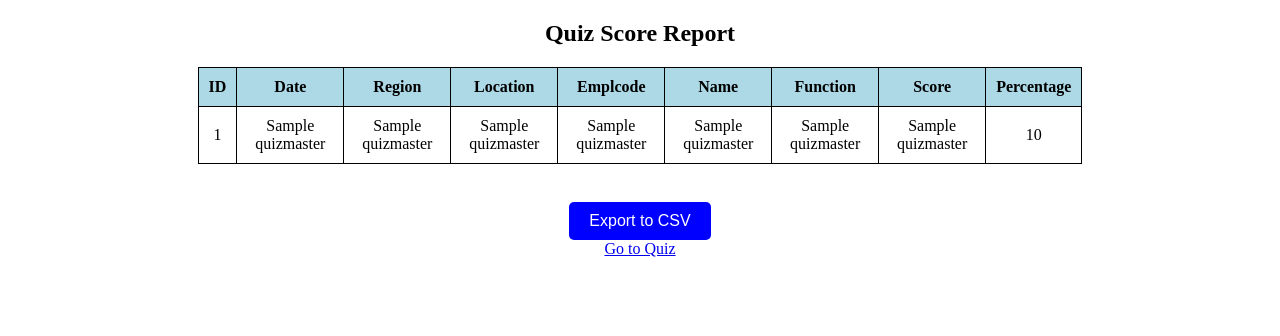
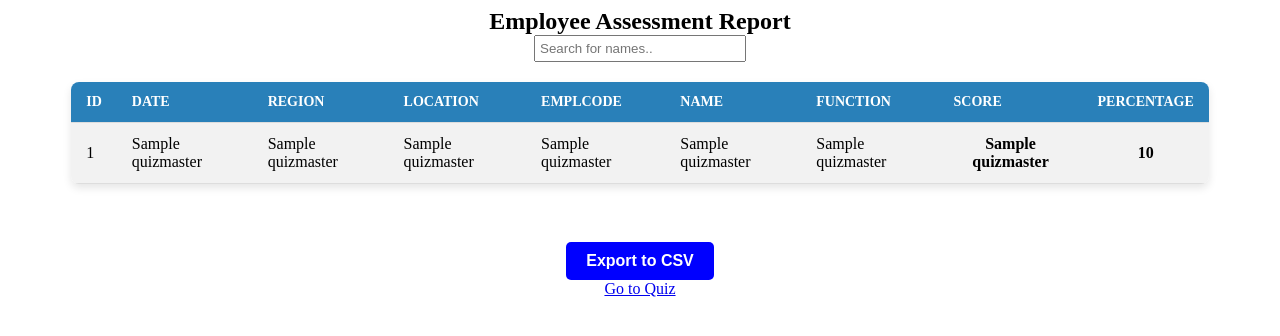
Before and after one commit to smartshipz/BDQuiz, a Flask app: page /Report in a window 1280 px wide. Shown: the top 336 px of the page. Run offline with Flask 3, Linux system fonts and the light colour scheme; the visitor is signed in with stand-in values (Sample User, id 1); a database or web service that is not in the repository returns one stand-in record (values such as "Sample title"); some libraries are stand-ins or nearby versions.

Commit message:
Enhance Report.html with styling and search feature
Updated the report template with improved styling and added a search functionality for filtering results.

```diff
--- a/templates/Report.html
+++ b/templates/Report.html
@@ -3,13 +3,124 @@
 <head>
     <title>Quiz Report</title>
     <style>
-        table { border-collapse: collapse; width: 70%; margin: auto; }
-        th, td { border: 1px solid black; padding: 10px; text-align: center; }
-        th { background-color: lightblue; }
+       <style>
+    /* General Page Styling */
+    body {
+        font-family: 'Segoe UI', Tahoma, Geneva, Verdana, sans-serif;
+        background-color: #f4f7f6;
+        color: #333;
+        margin: 40px;
+    }
+
+     header {
+      margin-bottom: 32px;
+    }
+
+    h2 {
+      margin: 0;
+      font-size: 1.5rem;
+      color: var(--primary);
+      font-weight: 700;
+    }
+
+
+    /* Table Styling */
+    table {
+        border-collapse: collapse;
+        width: 90%;
+        margin: 20px auto;
+        background-color: white;
+        box-shadow: 0 4px 8px rgba(0, 0, 0, 0.1); /* Subtle shadow for depth */
+        border-radius: 8px;
+        overflow: hidden; /* Ensures rounded corners work */
+    }
+
+    th, td {
+        padding: 12px 15px;
+        text-align: left; /* Professional standard is left-aligned for text */
+        border-bottom: 1px solid #ddd;
+    }
+
+    /* Header Styling */
+    th {
+        background-color: #2980b9; /* Professional dark blue */
+        color: white;
+        font-weight: 600;
+        text-transform: uppercase;
+        font-size: 14px;
+    }
+
+    /* Zebra Striping */
+    tr:nth-child(even) {
+        background-color: #f8f9fa;
+    }
+
+    /* Hover Effect */
+    tr:hover {
+        background-color: #ebf5fb;
+        transition: background-color 0.2s ease;
+    }
+
+    /* Score Column - Center Align */
+    td:nth-child(8), td:nth-child(9) {
+        text-align: center;
+        font-weight: bold;
+    }
+
+    /* Button Styling */
+    .button-container {
+        text-align: center;
+        margin: 30px 0;
+    }
+
+    button {
+        padding: 12px 25px;
+        font-size: 14px;
+        font-weight: bold;
+        background-color: #27ae60; /* Professional green */
+        color: white;
+        border: none;
+        border-radius: 4px;
+        cursor: pointer;
+        transition: transform 0.1s, background-color 0.2s;
+    }
+
+    button:hover {
+        background-color: #219150;
+        box-shadow: 0 2px 5px rgba(0,0,0,0.2);
+    }
+
+    button:active {
+        transform: scale(0.98);
+    }
+
+    /* Link Styling */
+    .footer-link {
+        text-align: center;
+        margin-top: 20px;
+    }
+
+    .footer-link a {
+        color: #7f8c8d;
+        text-decoration: none;
+        font-size: 14px;
+    }
+
+    .footer-link a:hover {
+        text-decoration: underline;
+    }
+
+tr:nth-child(even) { background-color: #f2f2f2; }
+tr:hover { background-color: #ddd; }
+button:hover { background-color: darkblue; cursor: pointer; }
+</style>
     </style>
 </head>
 <body>
-    <h2 style="text-align:center;">Quiz Score Report</h2>
+    <h2 style="text-align:center;">Employee Assessment Report</h2>
+<div style="text-align:center; margin-bottom:10px;">
+    <input type="text" id="searchInput" onkeyup="filterTable()" placeholder="Search for names.." style="padding:4px; width:200px;">
+</div>
     <table>
         <tr>
             <th>ID</th>
@@ -75,5 +186,16 @@ function exportToCSV() {
     link.download = "Quiz_Report.csv";
     link.click();
 }
+
+
+function filterTable() {
+    let input = document.getElementById("searchInput").value.toUpperCase();
+    let rows = document.querySelector("table").querySelectorAll("tr:not(:first-child)");
+
+    rows.forEach(row => {
+        let nameStr = row.cells[5].innerText.toUpperCase(); // Index 5 is the Name column
+        row.style.display = nameStr.includes(input) ? "" : "none";
+    });
+}
 </script>
 </html>
```
